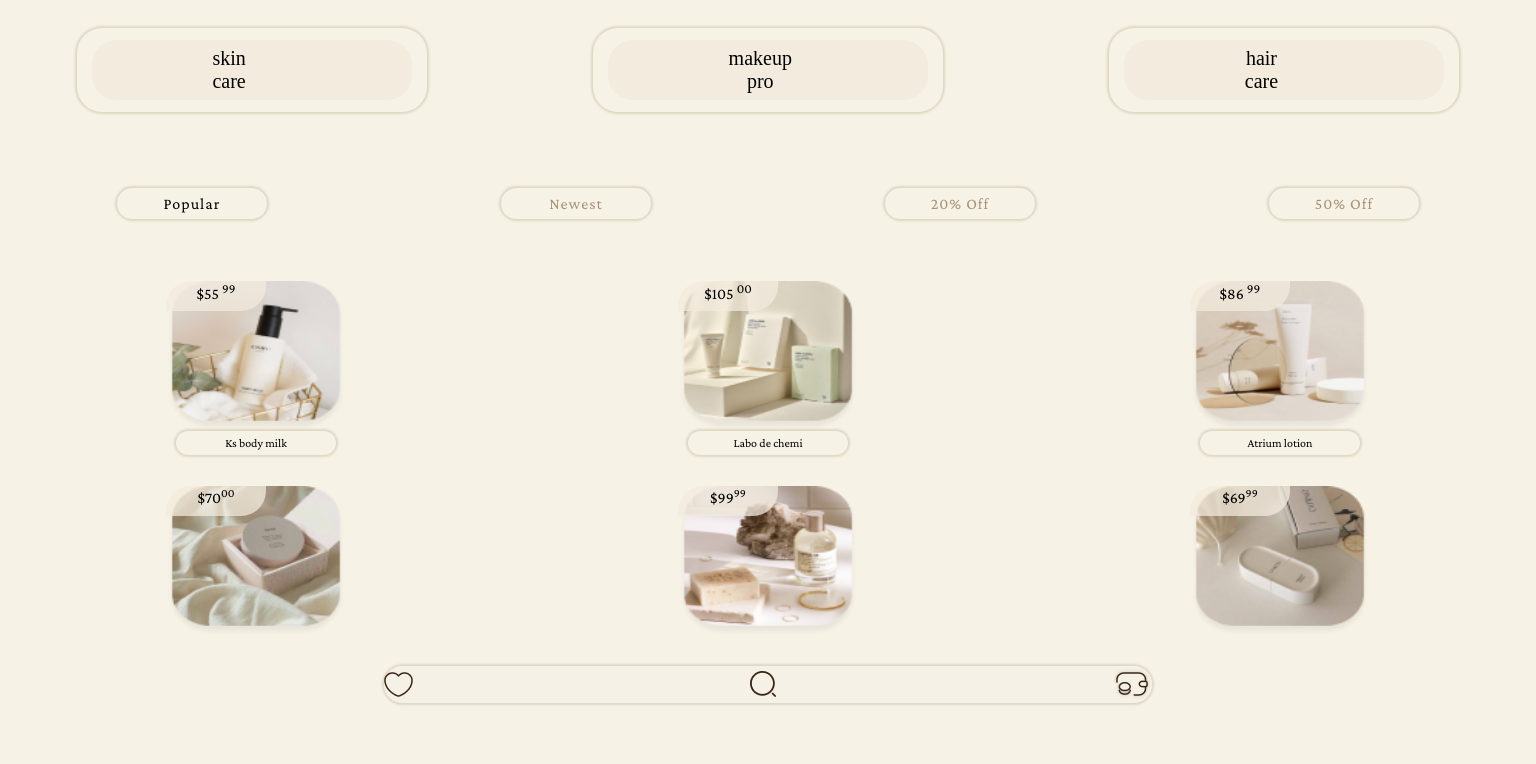
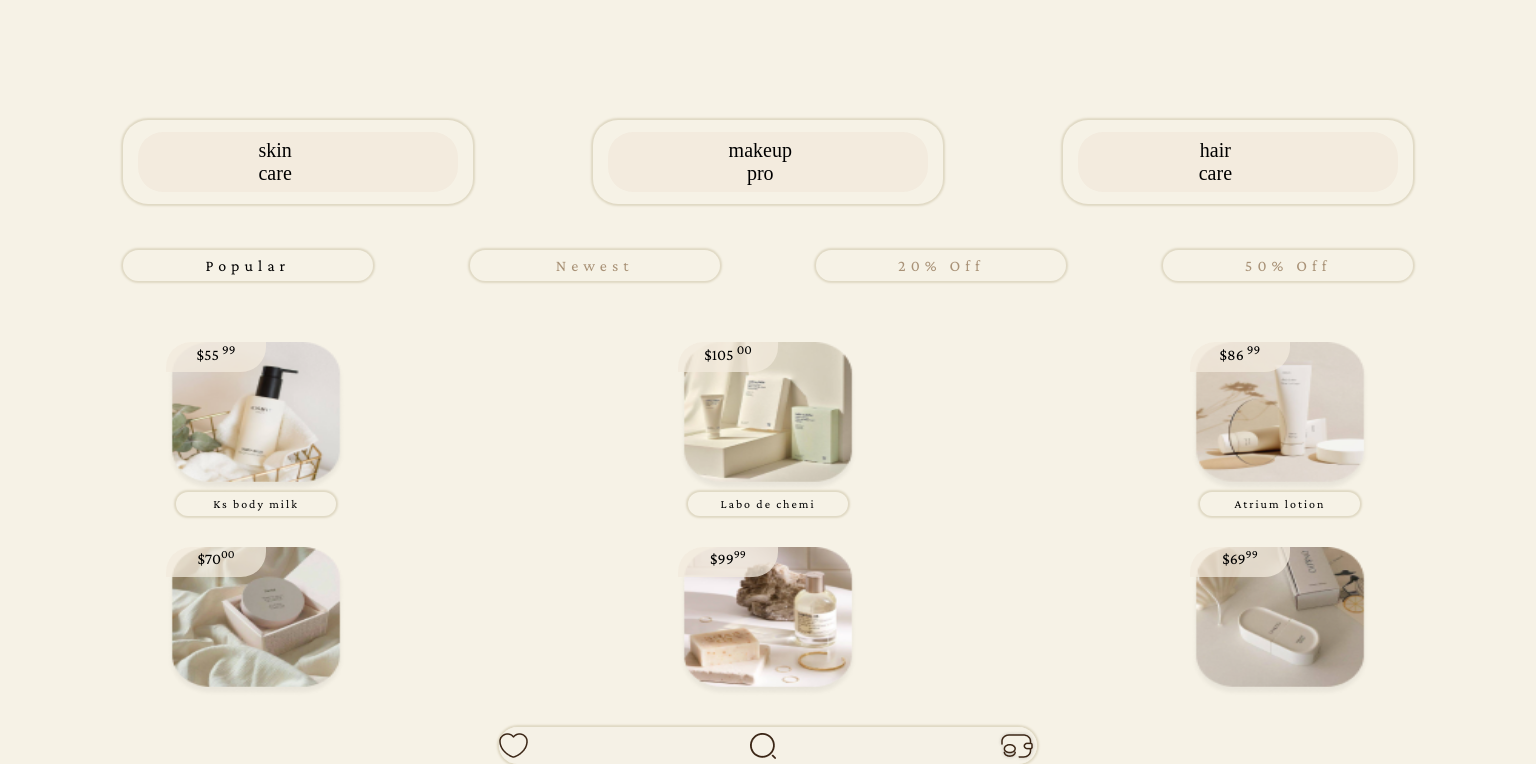
Before and after one commit to stefanipuppo/eleanor, a plain HTML site: page page/page2.html in a window 1536 px wide. Shown: the part 89-853 px from the top of the page. Before the commit the page ends 800 px from the top, so only its background shows below. Drawn offline with nearby package versions, Linux system fonts and the light colour scheme; a web font is replaced by a local one.

Commit message:
ajustes large screen

```diff
--- a/css/page2.css
+++ b/css/page2.css
@@ -324,4 +324,31 @@ img.profile_img {
     .titulo {
         padding: 0% 5%;
     }
+
+    .container_navegacao {
+        display: flex;
+        justify-content: space-between;
+        padding: 8% 8% 2%;
+    }
+
+    .container_opcoes {
+        display: flex;
+        justify-content: space-between;
+        font-family: "Crimson Pro", serif;
+        padding: 1% 8% 2%;
+        letter-spacing: 5px;
+    }
+
+
+    .opcoes {
+        width: 250px;
+    }
+
+    .nome_produtos {
+        letter-spacing: 2px;
+    }
+
+    .container_rodape {
+        width: 35%;
+    }
 }
```
